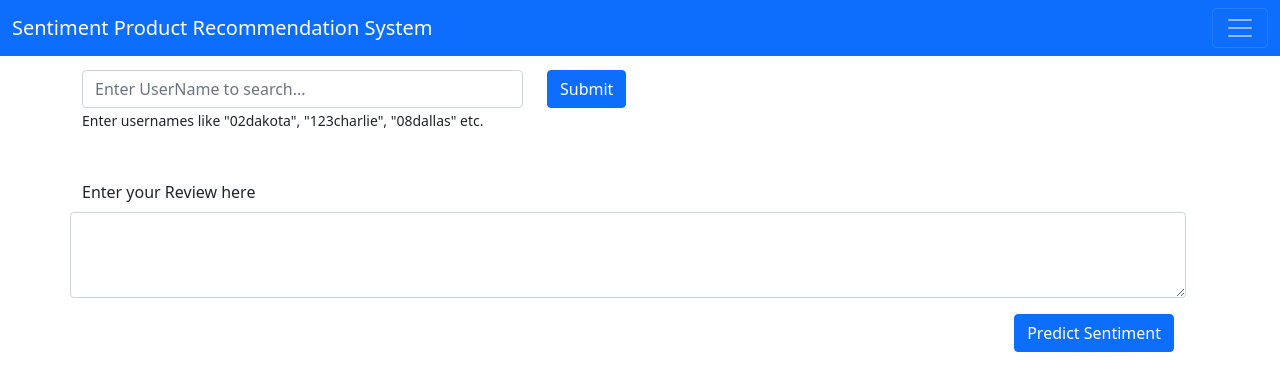
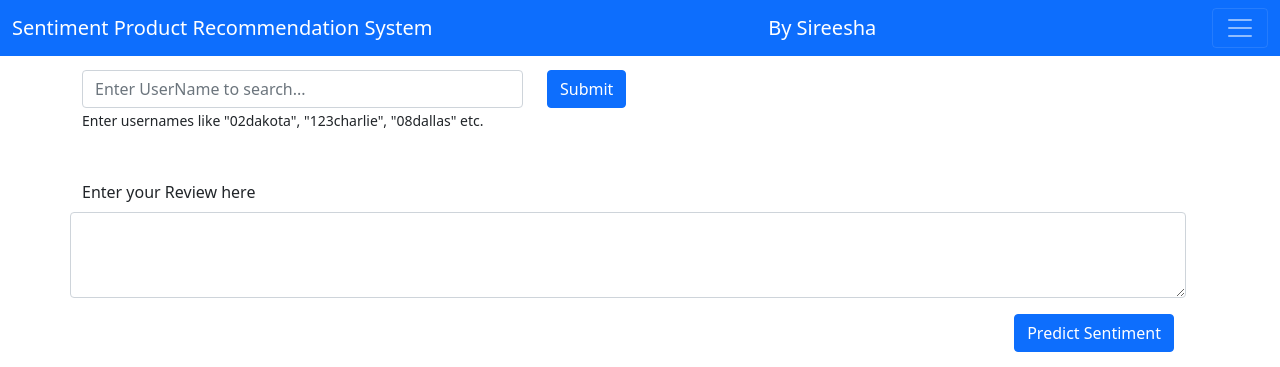
Before and after one commit to sunkarasireesha/SentimentBasedProductRecommendation, a Flask app: page / in a window 1280 px wide. Shown: the top 367 px of the page. Run offline with Flask 2, Linux system fonts and the light colour scheme; parts of the project's set-up code (start-up, migrations or seed data) failed here and were passed over.

Commit message:
Third commit

```diff
--- a/templates/index.html
+++ b/templates/index.html
@@ -20,6 +20,7 @@
         <a class="navbar-brand" href="#"
           >Sentiment Product Recommendation System</a
         >
+        <label class="navbar-brand">By Sireesha</label>
         <button
           class="navbar-toggler"
           type="button"
```
Also changed, not shown: README.md, 1 other file.
